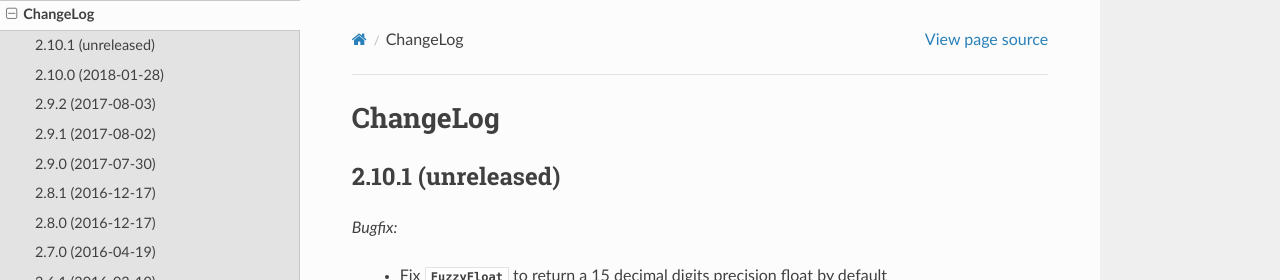
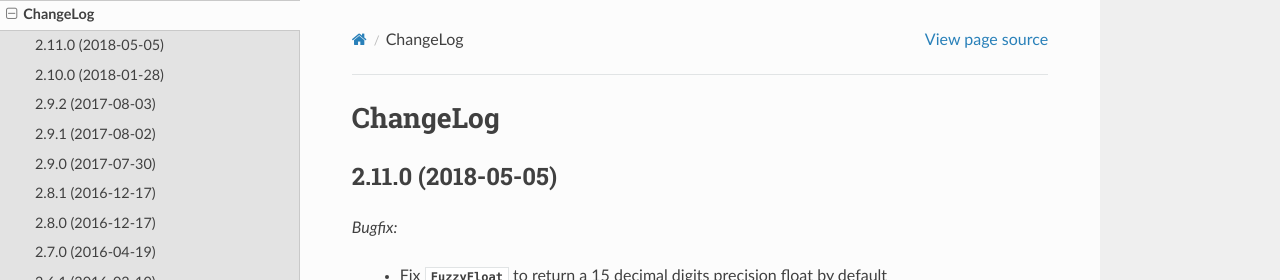
Before and after one commit to FactoryBoy/factory_boy, a Sphinx documentation site: the page built from docs/changelog.rst, in a window 1280 px wide and 900 px high. Shown: the top 280 px of the window. Built offline with Sphinx 7.4.7 and the Read the Docs theme 2.0.0, drawn with Linux system fonts in a browser that asks for light colours.

Commit message:
Preparing release 2.11.0

```diff
--- a/docs/changelog.rst
+++ b/docs/changelog.rst
@@ -1,7 +1,7 @@
 ChangeLog
 =========
 
-2.10.1 (unreleased)
+2.11.0 (2018-05-05)
 -------------------
 
 *Bugfix:*
--- a/factory/__init__.py
+++ b/factory/__init__.py
@@ -74,7 +74,7 @@ from . import mogo
 from . import mongoengine
 
 
-__version__ = '2.10.1.dev0'
+__version__ = '2.11.0'
 __author__ = 'Raphaël Barrois <raphael.barrois+fboy@polytechnique.org>'
 
 
```
